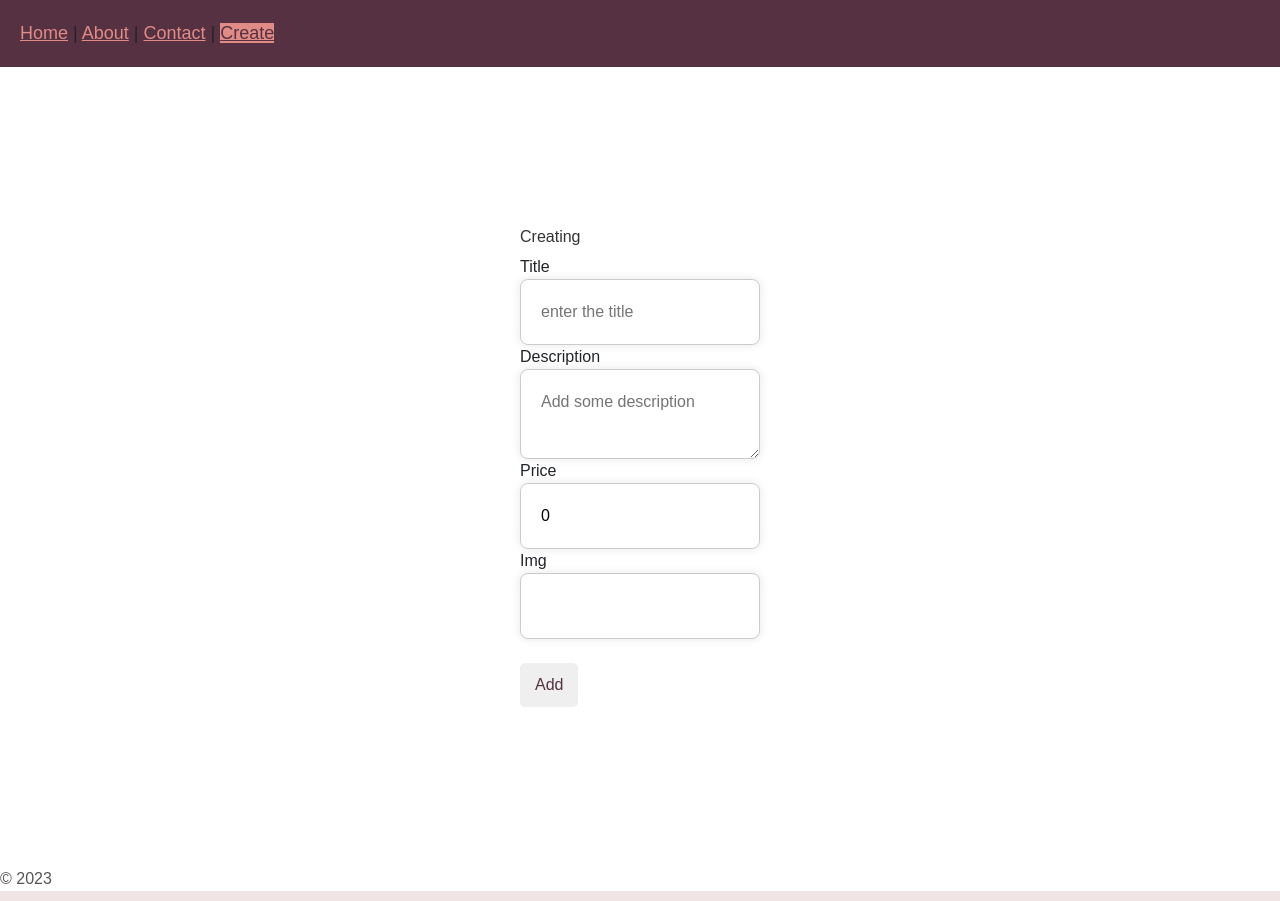
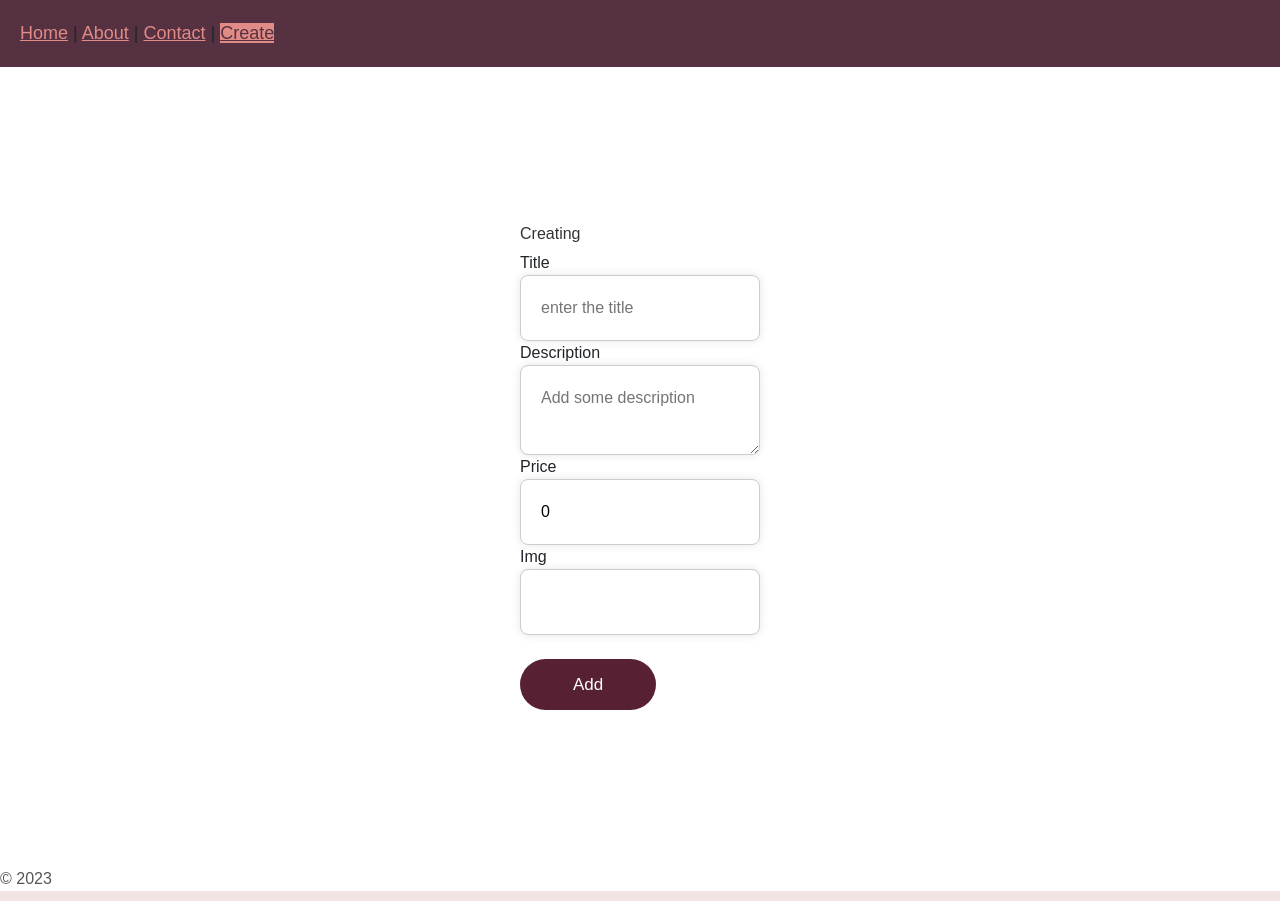
Before and after one commit to ArtTera/ArtTeraProject, a React (Vite) app: page /addPaintingPage in a window 1280 px wide. Built offline with nearby package versions, Linux system fonts and the light colour scheme; the HTML template or start-up script is replaced by a standard one.

Commit message:
addBtn fixed

```diff
--- a/src/index.css
+++ b/src/index.css
@@ -345,3 +345,44 @@ p {
     grid-template-columns: 1fr;
   }
 }
+
+.addBtn {
+  height: 3em;
+  width: 8em;
+  border: none;
+  border-radius: 10em;
+  background: #582133;
+  font-size: 17px;
+  color: #ffffff;
+  font-family: inherit;
+  font-weight: 500;
+}
+.addBtn:hover {
+  animation: shake3856 0.3s linear infinite both;
+}
+@keyframes shake3856 {
+  0% {
+    -webkit-transform: translate(0);
+    transform: translate(0);
+  }
+  20% {
+    -webkit-transform: translate(-2px, 2px);
+    transform: translate(-2px, 2px);
+  }
+  40% {
+    -webkit-transform: translate(-2px, -2px);
+    transform: translate(-2px, -2px);
+  }
+  60% {
+    -webkit-transform: translate(2px, 2px);
+    transform: translate(2px, 2px);
+  }
+  80% {
+    -webkit-transform: translate(2px, -2px);
+    transform: translate(2px, -2px);
+  }
+  100% {
+    -webkit-transform: translate(0);
+    transform: translate(0);
+  }
+}
```
